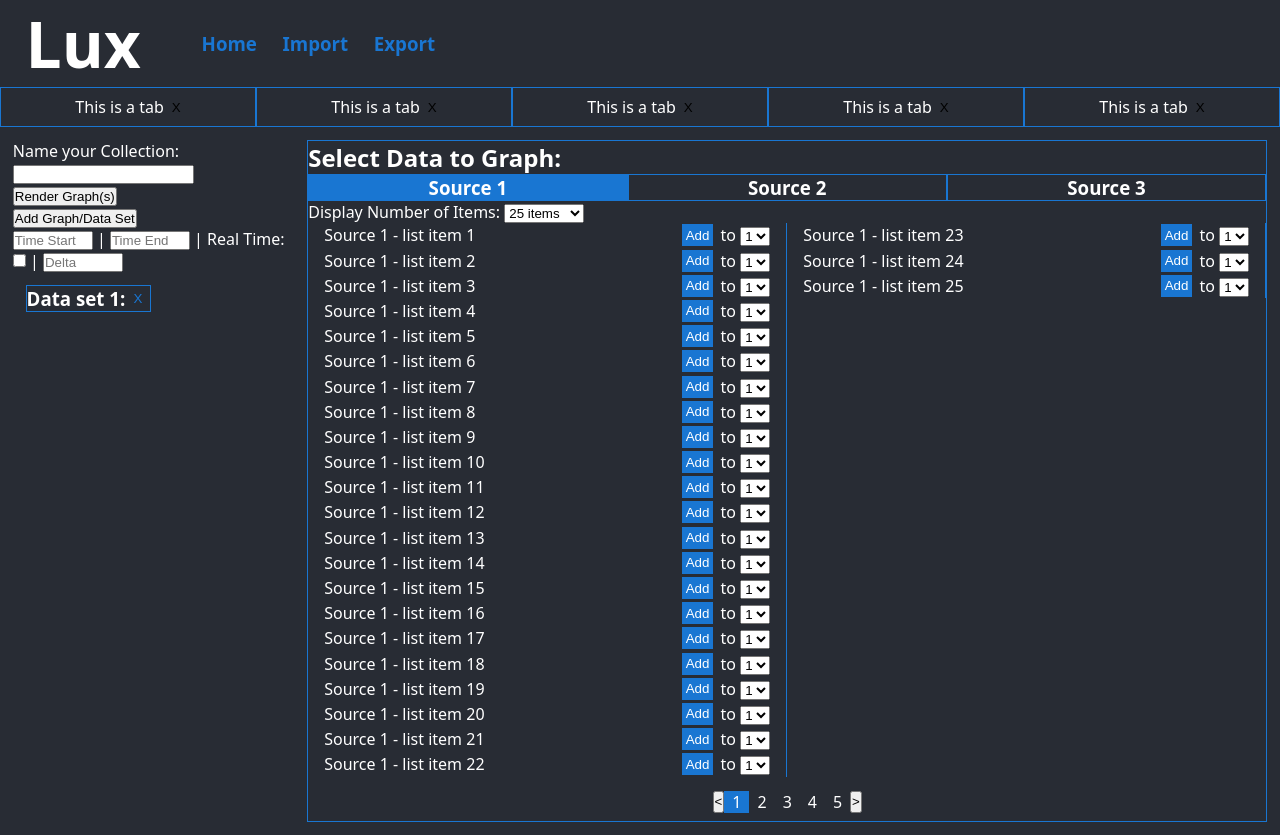
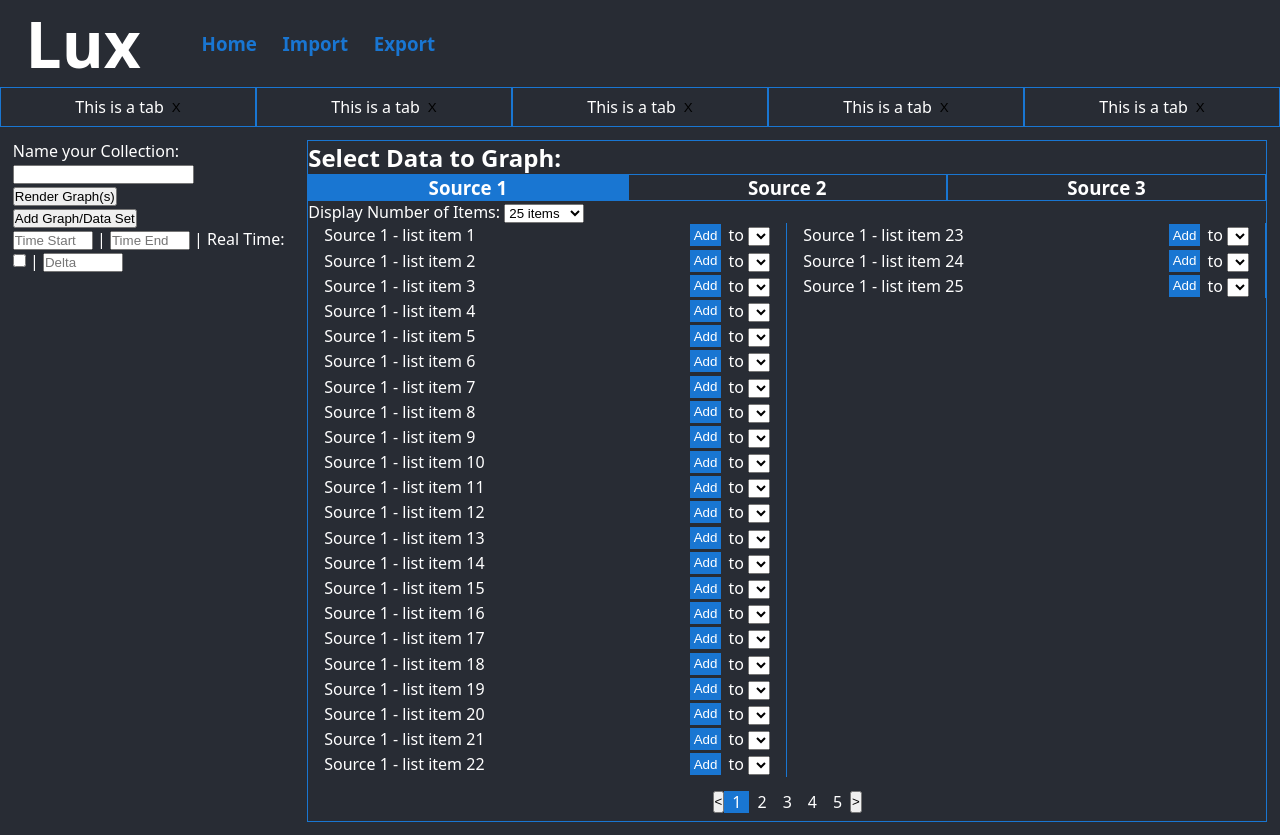
Before and after one commit to killingsworth-kristen/lux-frontend, a React (Create React App) app: page / in a window 1280 px wide. Built offline with nearby package versions, Linux system fonts and the light colour scheme.

Commit message:
deleting data sets proof of concept

```diff
--- a/src/components/DataSet.js
+++ b/src/components/DataSet.js
@@ -1,13 +1,23 @@
 import React from 'react';
 import './style/DataSet.css';
 
-export default function DataSet ({dataSetCount}) {
+export default function DataSet ({dataSetCount, dataSetArr}) {
 // seperate out ul/li into seperate component (map through props)
 // read state of graphs and count up each time new one is added (replace # with int)
 
     const handleDataSetDelete = () => {
         {/*TODO: make data set delete*/}
+        console.log(dataSetArr)
         console.log(`clicked delete ${dataSetCount}`)
+        // console.log(dataSetArr)
+        let targetedDataSet = dataSetArr.findIndex((obj)=>obj.dataSetCount === dataSetCount)
+        console.log(targetedDataSet)
+        dataSetArr.splice(targetedDataSet,1)
+        for (let i = 0; i < dataSetArr.length; i++) {
+            dataSetArr[i].dataSetCount = i + 1
+        }
+        console.log(dataSetArr)
+        localStorage.setItem('localDataSetArr', JSON.stringify(dataSetArr))
     }
 
     return (
--- a/src/components/pages/Home.js
+++ b/src/components/pages/Home.js
@@ -1,4 +1,4 @@
-import React, {useState} from 'react';
+import React, {useState, useEffect} from 'react';
 import './../style/Home.css';
 
 // import components
@@ -8,22 +8,30 @@ import DataSetSelector from '../DataSetSelector';
 export default function Home () {
     // state declarations
     const [dataSetCount, setDataSetCount] = useState(1)
+    const [dataSetArrState, setDataSetArrState] = useState([])
 
-    // global variables
-    const dataSetArr = []
+    let localDataSetArr = JSON.parse(localStorage.getItem('localDataSetArr'))
+
+    // useEffect
+    useEffect(() => {
+        if (localDataSetArr) {
+            setDataSetArrState(localDataSetArr)
+            setDataSetCount(localDataSetArr.length + 1)
+        } else {
+            localStorage.setItem('localDataSetArr',JSON.stringify([{key: 'dataset1', dataSetCount: 1}]))
+        }
+    },[])
 
     // functions
-
     const handleAddDataSet = () => {
-        let newDataSetCount = dataSetCount + 1;
-        setDataSetCount(newDataSetCount)
-    }
-
-    const dataSetRender = () => {
-        for (let i = 0; i < dataSetCount; i++) {
-            dataSetArr.push({key: `dataset${i+1}`, dataSetCount: i+1})
-        }
+        let dataSetArr = JSON.parse(localStorage.getItem('localDataSetArr'))
         console.log(dataSetArr)
+        let newObj = {key: `dataset${dataSetCount}`, dataSetCount: dataSetCount}
+        console.log(dataSetArr)
+        dataSetArr.push(newObj)
+        localStorage.setItem('localDataSetArr', JSON.stringify(dataSetArr))
+        setDataSetCount(dataSetCount+1)
+        setDataSetArrState(dataSetArr)
     }
 
     return (
@@ -38,26 +46,26 @@ export default function Home () {
             </form>
             <button onClick={handleAddDataSet}>Add Graph/Data Set</button>
             <form className='data-set-params-form'>
-                {/* what unit of time is going to be used? */}
-                <input type='text' name='start-time' id='start-time-input' placeholder='Time Start' maxLength="10"/>
+                {/* ISO 8601 - 20 characters */}
+                <input type='text' name='start-time' id='start-time-input' placeholder='Time Start' maxLength="20"/>
                 <label htmlFor='end-time'> | </label>
-                <input type='text' name='end-time' id='end-time-input' placeholder='Time End' maxLength="10"/>
+                <input type='text' name='end-time' id='end-time-input' placeholder='Time End' maxLength="20"/>
                 <label htmlFor="real-time"> | Real Time: </label>
                 <input type='checkbox' name='real-time' id='real-time-check' />
                 <label htmlFor='delta-time'> | </label>
                 <input type='text' name='delta' id='delta-time' placeholder='Delta'/>
             </form>
-            {dataSetRender()}
-            {dataSetArr.map((dataSet)=>
+            {dataSetArrState.map((dataSet) =>
                 <DataSet
                     key={dataSet.key}
                     dataSetCount={dataSet.dataSetCount}
+                    dataSetArr={dataSetArrState}
                 />
             )}
         </section>
         <section className='data-set-selector'>
             <DataSetSelector
-                dataSetArr={dataSetArr}
+                dataSetArr={dataSetArrState}
             />
         </section>
         </div>
```
